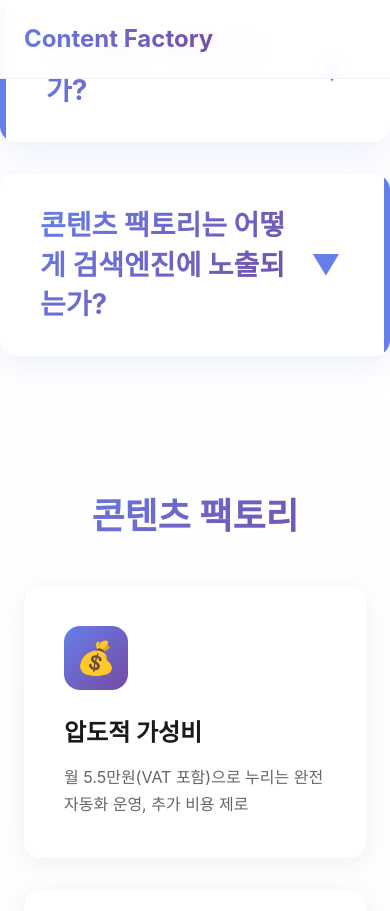
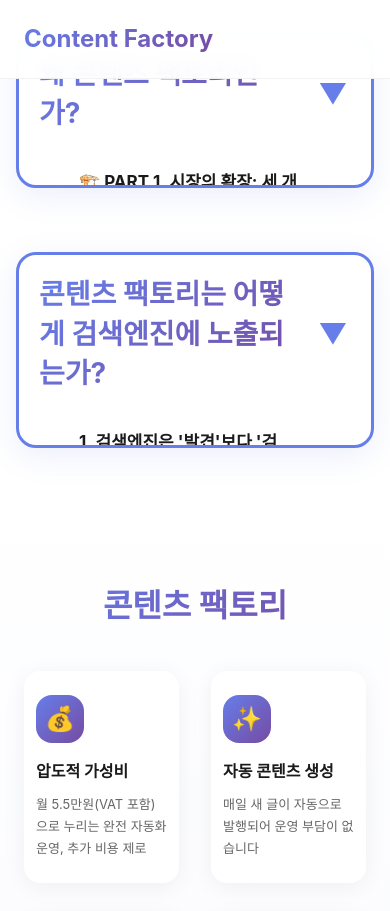
Before and after one commit to jeonwoohyun85/content-factory, a website: page landing/index.html in a window 390 px wide. Shown: the top 911 px of the page. Drawn offline with Linux system fonts and the light colour scheme.

Commit message:
design: 모바일 최적화 (카드 3개, 아코디언 표시)

```diff
--- a/landing/index.html
+++ b/landing/index.html
@@ -314,12 +314,93 @@
                 display: none;
             }
 
-            .section-title {
-                font-size: 36px;
+            .hero h1 {
+                font-size: 40px;
             }
 
-            .cards-grid {
-                grid-template-columns: 1fr;
+            .hero p {
+                font-size: 18px;
+            }
+
+            .section-title {
+                font-size: 32px;
+            }
+
+            .features-grid {
+                grid-template-columns: repeat(3, 1fr);
+                gap: 16px;
+            }
+
+            .feature-card {
+                padding: 24px 12px;
+            }
+
+            .feature-card h3 {
+                font-size: 16px;
+                margin-bottom: 8px;
+            }
+
+            .feature-card p {
+                font-size: 13px;
+            }
+
+            .feature-icon {
+                width: 48px;
+                height: 48px;
+                font-size: 24px;
+                margin-bottom: 16px;
+            }
+
+            /* 아코디언 모바일 최적화 */
+            .left-accordion,
+            .right-accordion {
+                position: static;
+                width: 100%;
+                margin: 32px auto;
+                max-width: 100%;
+                padding: 0 16px;
+            }
+
+            .left-accordion .accordion,
+            .right-accordion .accordion {
+                border-radius: 20px;
+                border-left: none;
+                border-right: none;
+                border: 3px solid #667eea;
+            }
+
+            .accordion-header {
+                padding: 20px;
+                font-size: 16px;
+                border-left: none !important;
+                border-right: none !important;
+            }
+
+            .accordion-content {
+                padding: 16px 20px;
+                font-size: 14px;
+            }
+
+            .accordion-content h4 {
+                font-size: 15px;
+                margin-bottom: 8px;
+            }
+
+            .accordion-content p {
+                font-size: 13px;
+                line-height: 1.6;
+            }
+
+            .stats-grid {
+                gap: 32px;
+            }
+
+            .cta-section h2 {
+                font-size: 32px;
+            }
+
+            .cta-section p {
+                font-size: 18px;
             }
         }
     </style>
```
